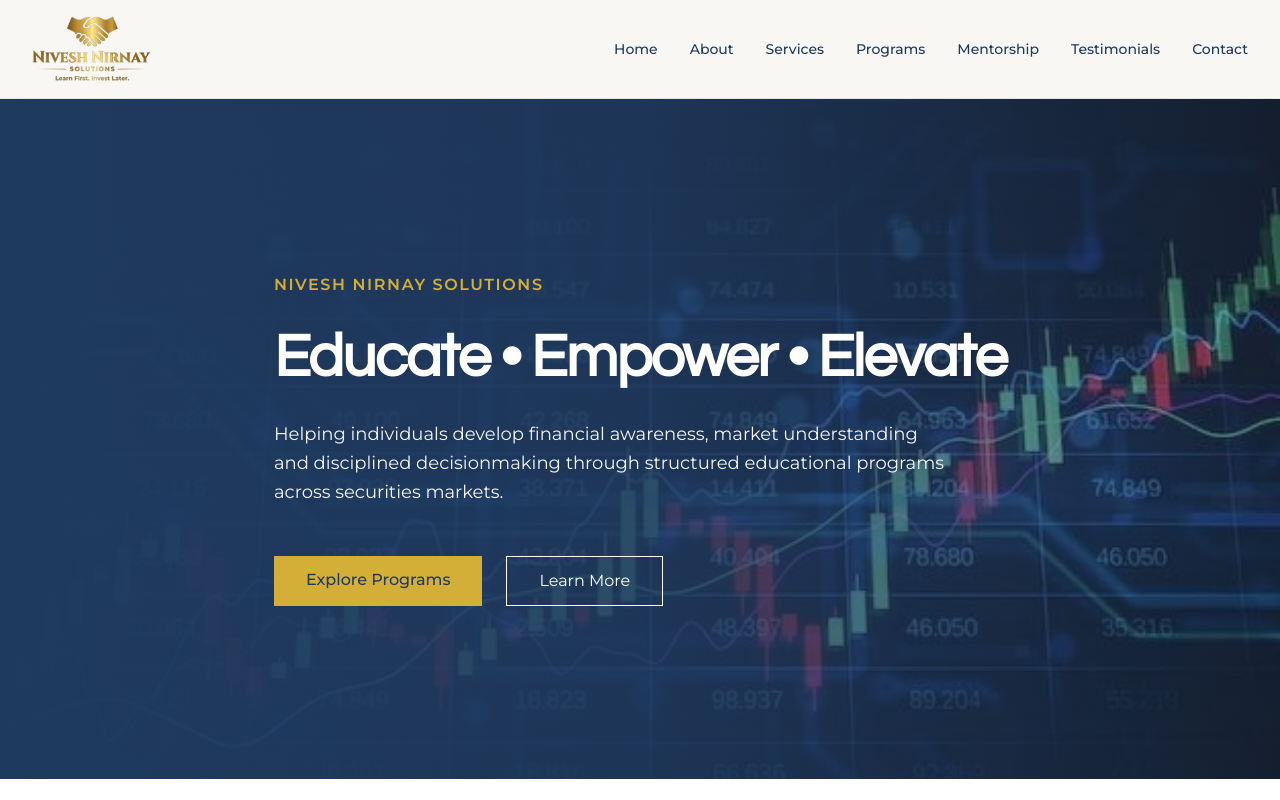
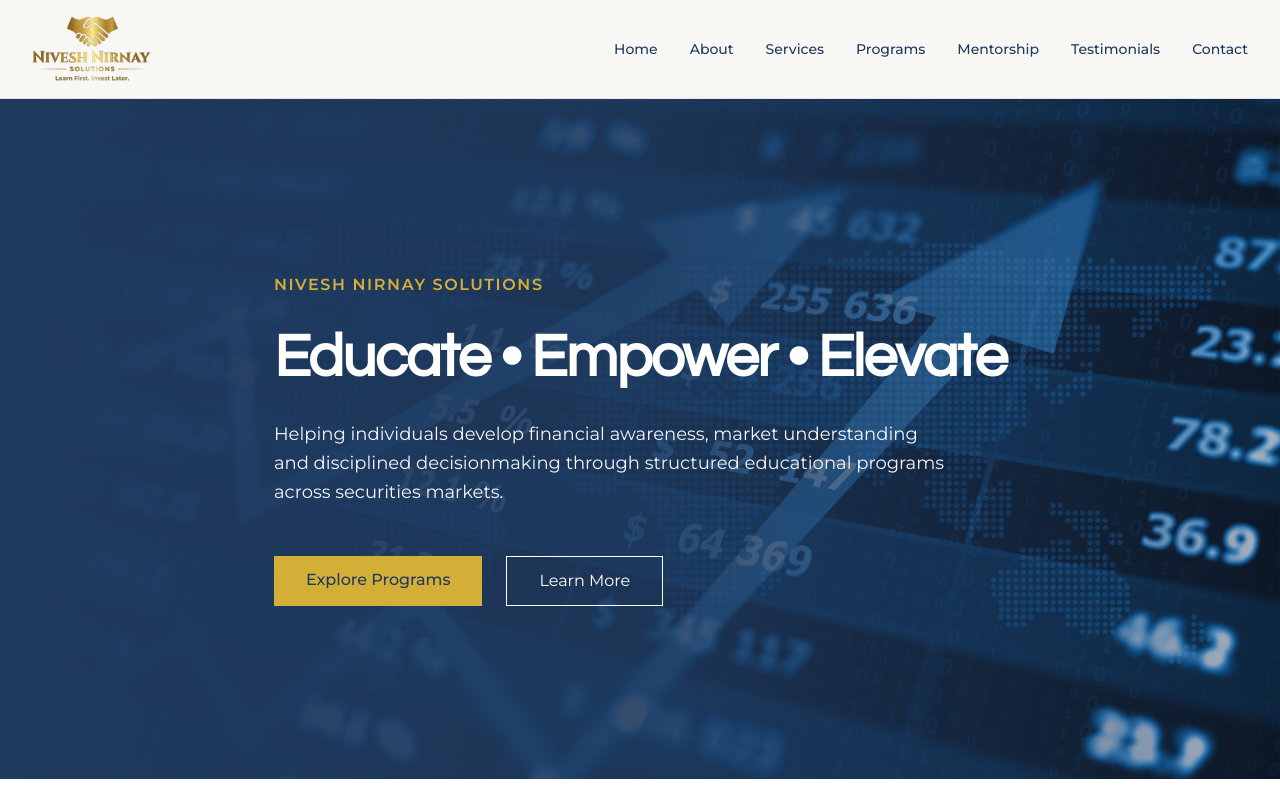
Before and after one commit to sandbox259/WealthSolutions, a Next.js app: page / in a window 1280 px wide. Shown: the top 800 px of the page. Built offline with nearby package versions, Linux system fonts and the light colour scheme.

Commit message:
Fix Hero Image

```diff
--- a/app/page.tsx
+++ b/app/page.tsx
@@ -10,7 +10,7 @@ export default function Home() {
       <section className="relative text-white min-h-[70vh] md:min-h-[85vh] flex items-center overflow-hidden">
         <div className="absolute inset-0">
           <Image
-            src="/forex.jpg"
+            src="/chart.jpg"
             alt="Investment learning journey"
             fill
             priority
```
Also changed, not shown: public/chart.jpg (added), public/forex.jpg (deleted).
